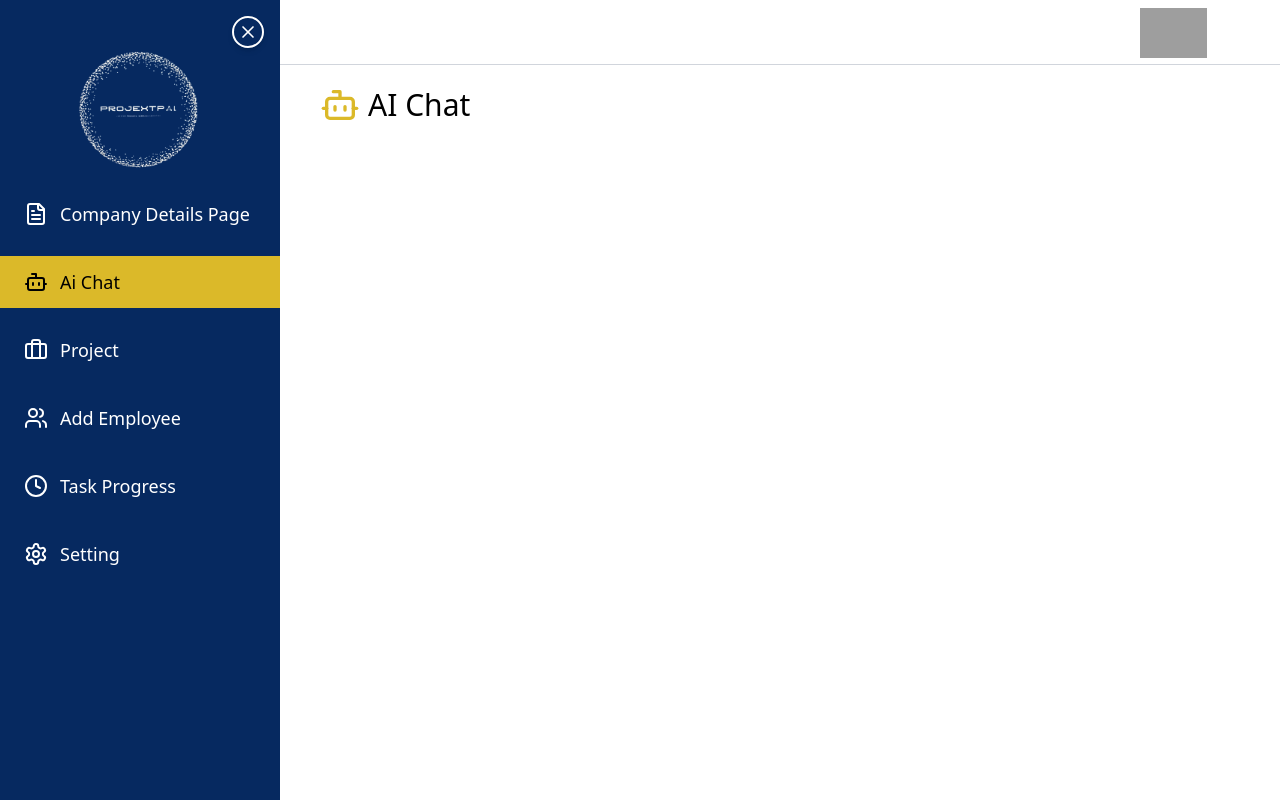
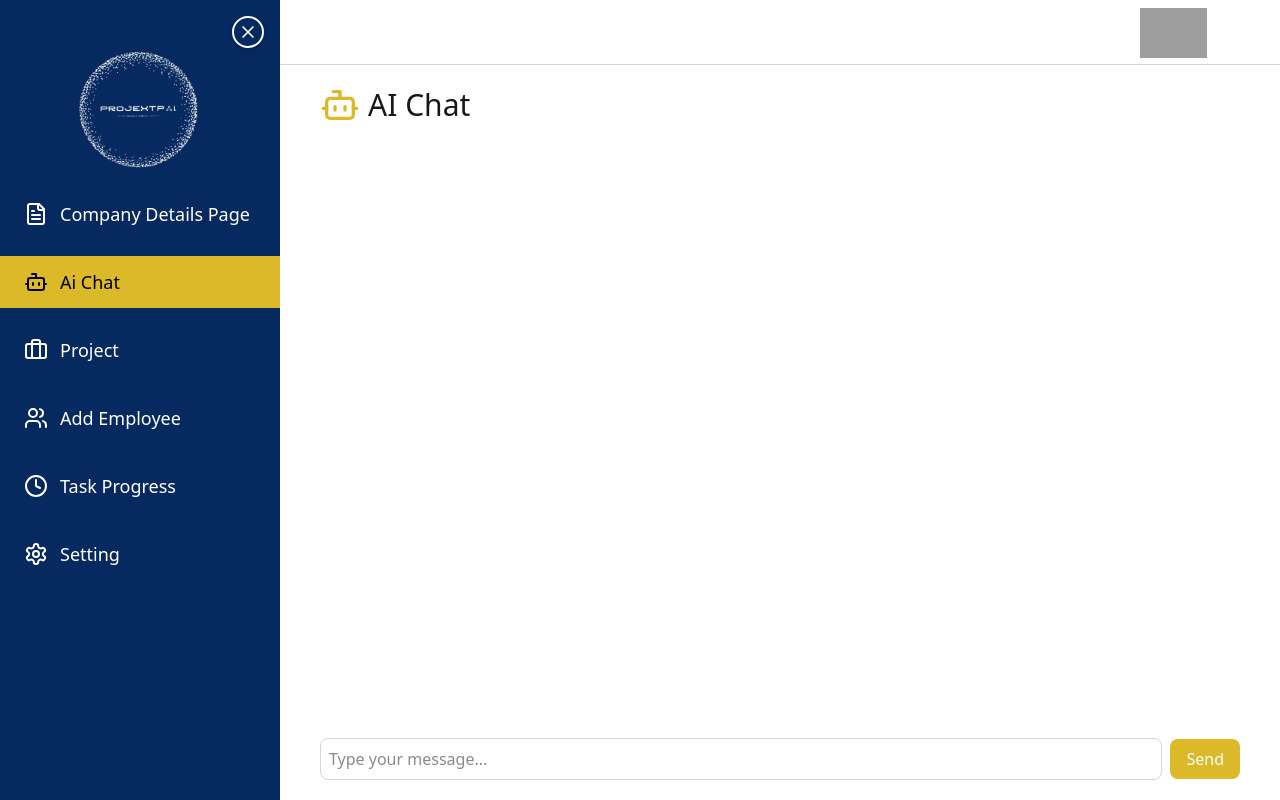
Before and after one commit to MohammedRasif/Sloukile, a React (Vite) app: page /dashboard/chat in a window 1280 px wide. Built offline with nearby package versions, Linux system fonts and the light colour scheme; grey boxes are pictures that could not be loaded.

Commit message:
create chat bot

```diff
--- a/package.json
+++ b/package.json
@@ -10,7 +10,7 @@
     "preview": "vite preview"
   },
   "dependencies": {
-    "@tailwindcss/vite": "^4.0.9",
+    "@tailwindcss/vite": "^4.0.13",
     "localforage": "^1.10.0",
     "lucide-react": "^0.479.0",
     "match-sorter": "^8.0.0",
@@ -19,13 +19,14 @@
     "react-icons": "^5.5.0",
     "react-router-dom": "^7.2.0",
     "sort-by": "^1.2.0",
-    "tailwindcss": "^4.0.9"
+    "tailwindcss": "^4.0.13"
   },
   "devDependencies": {
     "@eslint/js": "^9.21.0",
     "@types/react": "^19.0.10",
     "@types/react-dom": "^19.0.4",
     "@vitejs/plugin-react": "^4.3.4",
+    "daisyui": "^5.0.2",
     "eslint": "^9.21.0",
     "eslint-plugin-react": "^7.37.4",
     "eslint-plugin-react-hooks": "^5.0.0",
--- a/src/component/DashboardPages/AiChatBot.jsx
+++ b/src/component/DashboardPages/AiChatBot.jsx
@@ -1,17 +1,103 @@
+import { useState, useEffect, useRef } from "react";
 import { Bot } from "lucide-react";
 
 const AiChatBot = () => {
-    return (
-        <div className="border-t border-gray-300 px-10 p-5 bg-white  h-full overflow-hidden">
-            <div className="flex items-center space-x-2">
-                <Bot className="w-10 h-10 text-[#dbb929]" />
-                <h1 className="text-3xl font-[500]">AI Chat</h1>
+  const [messages, setMessages] = useState([]);
+  const [input, setInput] = useState("");
+  const [isLoading, setIsLoading] = useState(false);
+  const chatContainerRef = useRef(null);
+
+  // Scroll to the bottom whenever messages change
+  useEffect(() => {
+    if (chatContainerRef.current) {
+      chatContainerRef.current.scrollTop = chatContainerRef.current.scrollHeight;
+    }
+  }, [messages]);
+
+  // Handle message submission
+  const handleSendMessage = async (e) => {
+    e.preventDefault();
+    if (!input.trim()) return;
+
+    // Add user message
+    const userMessage = { text: input, sender: "user" };
+    setMessages((prev) => [...prev, userMessage]);
+    setInput("");
+    setIsLoading(true);
+
+    // Simulate bot response (static for now)
+    setTimeout(() => {
+      const botMessage = {
+        text: "This is a static response from the bot!",
+        sender: "bot",
+      };
+      setMessages((prev) => [...prev, botMessage]);
+      setIsLoading(false);
+    }, 1000); // Simulate delay
+  };
+
+  return (
+    <div className="border-t border-gray-300 px-10 p-5 bg-white h-full flex flex-col overflow-hidden">
+      {/* Header */}
+      <div className="flex items-center space-x-2">
+        <Bot className="w-10 h-10 text-[#dbb929]" />
+        <h1 className="text-3xl font-[500]">AI Chat</h1>
+      </div>
+
+      {/* Chat Area */}
+      <div
+        ref={chatContainerRef}
+        className="flex-1 mt-5 overflow-y-auto"
+        style={{ maxHeight: "calc(100% - 120px)" }} // Adjust height for header and input
+      >
+        {messages.map((message, index) => (
+          <div
+            key={index}
+            className={`mb-4 flex ${
+              message.sender === "user" ? "justify-end" : "justify-start"
+            }`}
+          >
+            <div
+              className={`max-w-[70%] p-3 rounded-lg ${
+                message.sender === "user"
+                  ? "bg-blue-500 text-white"
+                  : "bg-gray-200 text-black"
+              }`}
+            >
+              {message.text}
             </div>
-            {/* <hr className="mt-5 border-t-2 border-gray-300" /> */}
-        </div>
+          </div>
+        ))}
 
+        {/* Loading Spinner */}
+        {isLoading && (
+          <div className="flex justify-start mb-4">
+            <span className="loading loading-dots loading-xl text-gray-500"></span>
+          </div>
+        )}
+      </div>
 
-    );
-}
+      {/* Input Field */}
+      <form
+        onSubmit={handleSendMessage}
+        className="mt-5 flex items-center space-x-2 bottom-0 sticky"
+      >
+        <input
+          type="text"
+          value={input}
+          onChange={(e) => setInput(e.target.value)}
+          placeholder="Type your message..."
+          className="flex-1 p-2 border border-gray-300 rounded-lg focus:outline-none focus:ring-2 focus:ring-[#dbb929]"
+        />
+        <button
+          type="submit"
+          className="px-4 py-2 bg-[#dbb929] text-white rounded-lg hover:bg-[#c9a523]"
+        >
+          Send
+        </button>
+      </form>
+    </div>
+  );
+};
 
 export default AiChatBot;
--- a/src/index.css
+++ b/src/index.css
@@ -1,4 +1,6 @@
 @import "tailwindcss";
+@plugin "daisyui";
+
 .custom-shadow {
     box-shadow: 0 4px 6px rgba(0, 0, 0, 0.1), 0 1px 3px rgba(0, 0, 0, 0.08);
   }
```
Also changed, not shown: vite.config.js (line endings or trailing spaces), 1 other file (tests, documents, lock files or other folders).
